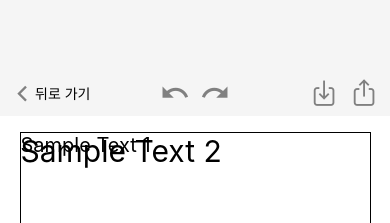
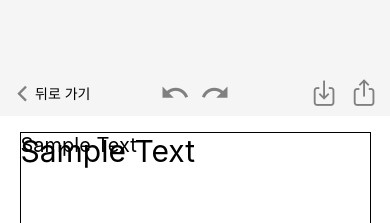
Before and after one commit to new-name/frontend, a React Native app: screen / in a window 390 px wide. Shown: the top 223 px of the page. Built offline with nearby package versions, Linux system fonts and the light colour scheme.

Commit message:
feat: Remove text and Reorder data

```diff
--- a/src/features/reducers/textSlice.js
+++ b/src/features/reducers/textSlice.js
@@ -8,8 +8,8 @@ const textProperties = {
 };
 
 const elements = {
-  0: { text: "Sample Text 1", x: 0, y: 0, size: 20 },
-  1: { text: "Sample Text 2", x: 0, y: 0, size: 30 },
+  0: { text: "Sample Text", x: 0, y: 0, size: 20 },
+  1: { text: "Sample Text", x: 0, y: 0, size: 30 },
 };
 
 const initialState = {
@@ -39,6 +39,22 @@ export const textSlice = createSlice({
     addTextElements: (state, action) => {
       state.elements = action.payload;
     },
+    removeTextElements: (state, action) => {
+      const selectedTextIndex = String(action.payload);
+
+      const filteredKeys = Object.keys(state.elements).filter(
+        (key) => key !== selectedTextIndex,
+      );
+
+      const newElements = filteredKeys.reduce((acc, key, newIndex) => {
+        acc[newIndex] = state.elements[key];
+        return acc;
+      }, {});
+
+      state.elements = newElements;
+
+      textProperties.selectedProperty = "";
+    },
     changeTextElements: (state, action) => {
       state.elements = action.payload.reduce((acc, el, index) => {
         return { ...acc, [index]: el };
@@ -61,5 +77,6 @@ export const {
   changeTextElements,
   updateTextPosition,
   addTextElements,
+  removeTextElements,
 } = textSlice.actions;
 export default textSlice.reducer;
--- a/src/pages/Editor.js
+++ b/src/pages/Editor.js
@@ -31,6 +31,7 @@ import {
   TEXT_ADD,
   TEXT_COLOR,
   TEXT_MOVE,
+  TEXT_REMOVE,
   TEXT_SIZE,
 } from "../constants/property";
 import {
@@ -43,6 +44,8 @@ import { getGifURL } from "../features/reducers/gifSlice";
 import {
   addTextElements,
   changeTextElements,
+  removeTextElements,
+  selectText,
   selectTextIndex,
   updateTextPosition,
 } from "../features/reducers/textSlice";
@@ -137,20 +140,20 @@ export default function Editor({ navigation }) {
     const isSelected = index === selectedTextIndex;
 
     const positionStyle = {
-      left: element[index].x,
-      top: element[index].y,
+      left: element[index]?.x,
+      top: element[index]?.y,
     };
 
     const textElement = (
-      <Text style={{ fontSize: element[index].size }}>
-        {element[index].text}
+      <Text style={{ fontSize: element[index]?.size }}>
+        {element[index]?.text}
       </Text>
     );
 
     if (isSelected && selectedTextProperty === TEXT_MOVE) {
       return (
         <Animated.View
-          key={element[index].text + index}
+          key={Date.now() + index}
           onPress={() => handleSelectText(index)}
           style={[
             positionStyle,
@@ -160,14 +163,14 @@ export default function Editor({ navigation }) {
           ]}
           {...moveResponder.panHandlers}
         >
-          {textElement}
+          <TouchableOpacity>{textElement}</TouchableOpacity>
         </Animated.View>
       );
     }
 
     return (
       <TouchableOpacity
-        key={element[index].text + index}
+        key={Date.now() + index}
         onPress={() => handleSelectText(index)}
         style={[{ position: "absolute" }, positionStyle]}
       >
@@ -195,7 +198,7 @@ export default function Editor({ navigation }) {
     if (selectedTextProperty === TEXT_ADD) {
       const nextIndex = Object.keys(textElements).length;
       const newTextModel = {
-        text: `Sample Text ${nextIndex + 1}`,
+        text: "Sample Text",
         x: 0,
         y: 0,
         size: 16,
@@ -207,6 +210,33 @@ export default function Editor({ navigation }) {
       };
 
       dispatch(addTextElements(updatedTextElements));
+    }
+  }, [selectedTextProperty]);
+
+  useEffect(() => {
+    if (selectedTextProperty === TEXT_REMOVE) {
+      if (selectedTextIndex === null) {
+        Alert.alert("제거를 원하는 텍스트를 선택해주세요.");
+        dispatch(selectText(""));
+      }
+
+      if (selectedTextIndex !== null) {
+        Alert.alert(
+          "선택한 텍스트를 제거하시겠습니까?",
+          `${textElements[selectedTextIndex]?.text}`,
+          [
+            {
+              text: "Cancel",
+              onPress: () => dispatch(selectText("")),
+              style: "cancel",
+            },
+            {
+              text: "OK",
+              onPress: () => dispatch(removeTextElements(selectedTextIndex)),
+            },
+          ],
+        );
+      }
     }
   }, [selectedTextProperty]);
 
```
